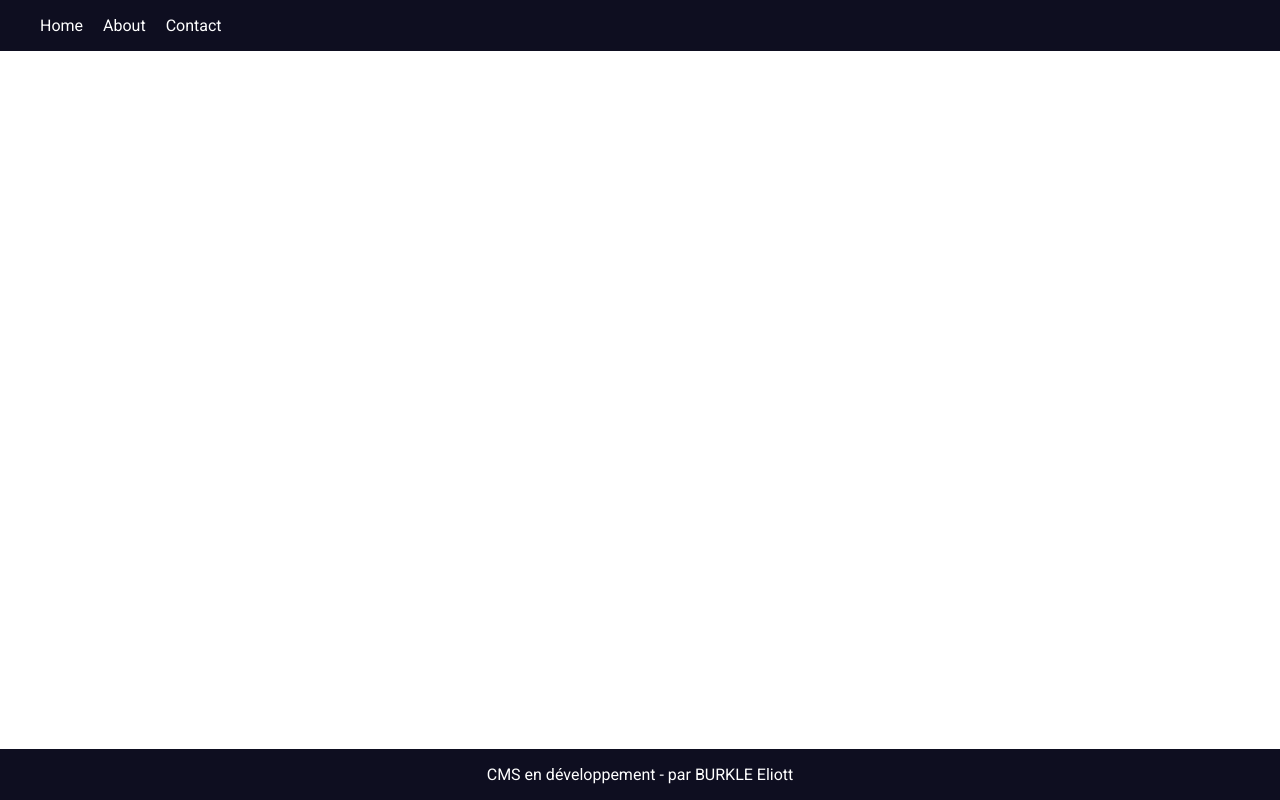
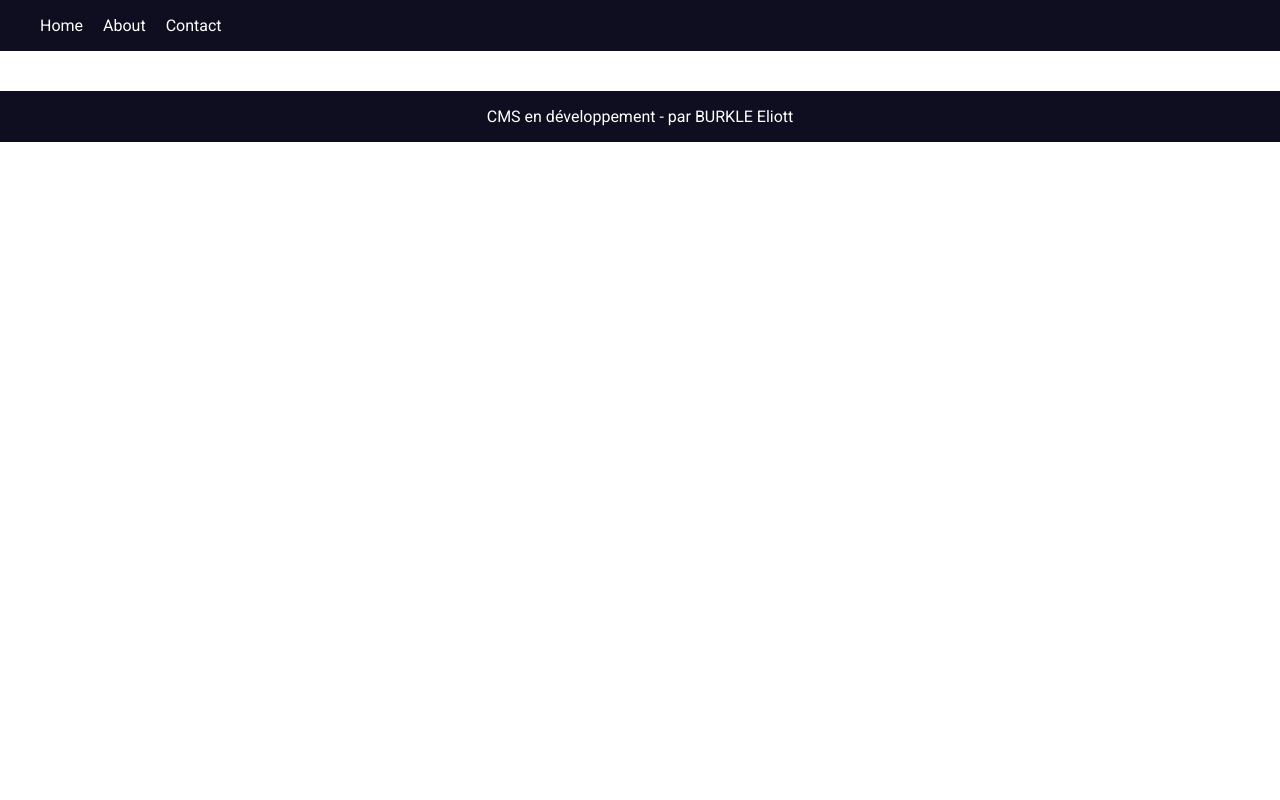
Before and after one commit to eliooooooo/Custom-CMS, a PHP site: template templates/page.html.twig in a window 1280 px wide. Run offline with PHP 8.4, Linux system fonts and the light colour scheme; the template is opened without the code that fills it, so the values that code supplies are empty; some libraries are stand-ins or nearby versions.

Commit message:
adding text-banner, wrapper

```diff
--- a/assets/css/base/base.scss
+++ b/assets/css/base/base.scss
@@ -2,5 +2,10 @@ body {
     margin: 0;
     padding: 0;
     width: 100vw;
+    min-height: 100vh;
     font-family: 'Roboto', sans-serif;
 }
+
+img {
+    max-width: 100%;
+}
--- a/assets/css/base/footer.scss
+++ b/assets/css/base/footer.scss
@@ -1,7 +1,7 @@
 @import "./../variables/color.scss";
 
 footer {
-    position: fixed;
+    position: relative;
     bottom: 0;
     width: 100%;
     display: flex;
--- a/assets/css/article/article--full.scss
+++ b/assets/css/components/article/article--full.scss
@@ -1,4 +1,4 @@
-@import "./../variables/color.scss";
+@import "./../../variables/color.scss";
 
 .article--full {
     background-color: $color1;
--- a/assets/css/style.css
+++ b/assets/css/style.css
@@ -3,9 +3,18 @@
 @import "./base/footer.scss";
 @import "./base/admintoolbar.scss";
 @import "./variables/color.scss";
-@import "./article/article--full.scss";
+@import "./components/article/article--full.scss";
+@import "./components/wrapper.scss";
 
 .element {
     background-color: bisque;
     margin: 10px 0;
 }
+
+.text-banner {
+    background-color: rgb(255, 81, 0);
+    color: white;
+    width: 100%;
+    padding: 5px 0;
+    text-align: center;
+}
--- a/dist/main.css
+++ b/dist/main.css
@@ -3,7 +3,11 @@ body {
   margin: 0;
   padding: 0;
   width: 100vw;
+  min-height: 100vh;
   font-family: "Roboto", sans-serif;
+}
+img {
+  max-width: 100%;
 }
 
 /* assets/css/base/header.scss */
@@ -28,7 +32,7 @@ header nav ul a {
 
 /* assets/css/base/footer.scss */
 footer {
-  position: fixed;
+  position: relative;
   bottom: 0;
   width: 100%;
   display: flex;
@@ -65,11 +69,23 @@ footer {
 
 /* assets/css/variables/color.scss */
 
-/* assets/css/article/article--full.scss */
+/* assets/css/components/article/article--full.scss */
 .article--full {
   background-color: #89c8e5;
   border: #0091ea;
   width: auto;
+}
+
+/* assets/css/components/wrapper.scss */
+.wrapper {
+  max-width: 960px;
+  margin: auto;
+  padding: 20px;
+}
+@media (min-width: 1440px) {
+  .wrapper {
+    max-width: 1280px;
+  }
 }
 
 /* assets/css/style.css */
@@ -77,3 +93,10 @@ footer {
   background-color: bisque;
   margin: 10px 0;
 }
+.text-banner {
+  background-color: rgb(255, 81, 0);
+  color: white;
+  width: 100%;
+  padding: 5px 0;
+  text-align: center;
+}
--- a/index.php
+++ b/index.php
@@ -4,6 +4,8 @@ session_start();
 include('./includes/connexion.php');
 include('./includes/element.php');
 include('./includes/article.php');
+
+echo '<div class="text-banner" > 🚧 Site en construction 🚧 </div>';
 
 // récupération de la variable page sur l'URL
 if (isset($_GET['page'])) $page = $_GET['page']; else $page = '';
--- a/templates/page.html.twig
+++ b/templates/page.html.twig
@@ -5,7 +5,9 @@
 {% block page %}
     {% include './components/header.html.twig' %}
     <main>
-        {% block content %}{% endblock %}
+        <div class="wrapper">
+            {% block content %}{% endblock %}
+        </div>
     </main>
     {% include './components/footer.html.twig' %}
 {% endblock %}
```
Also changed, not shown: assets/css/components/wrapper.scss (added, +11 -0 lines).
